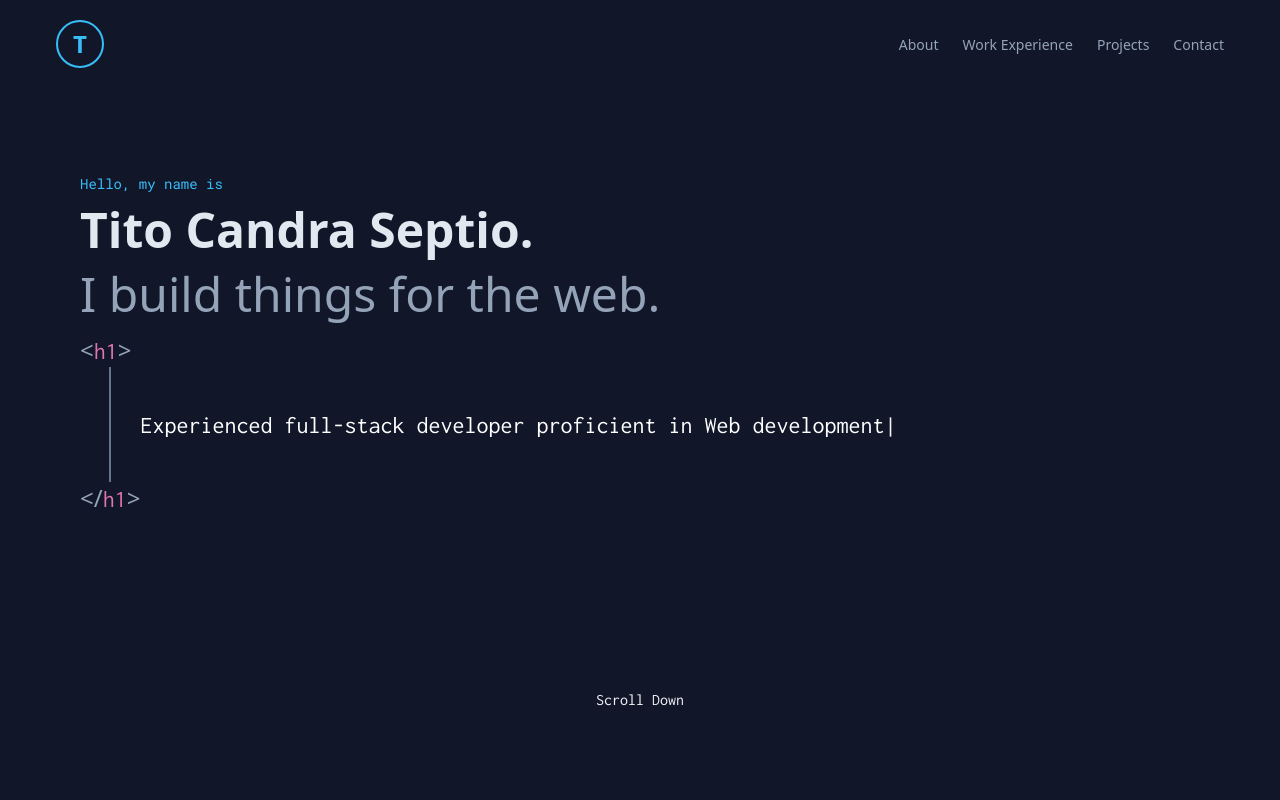
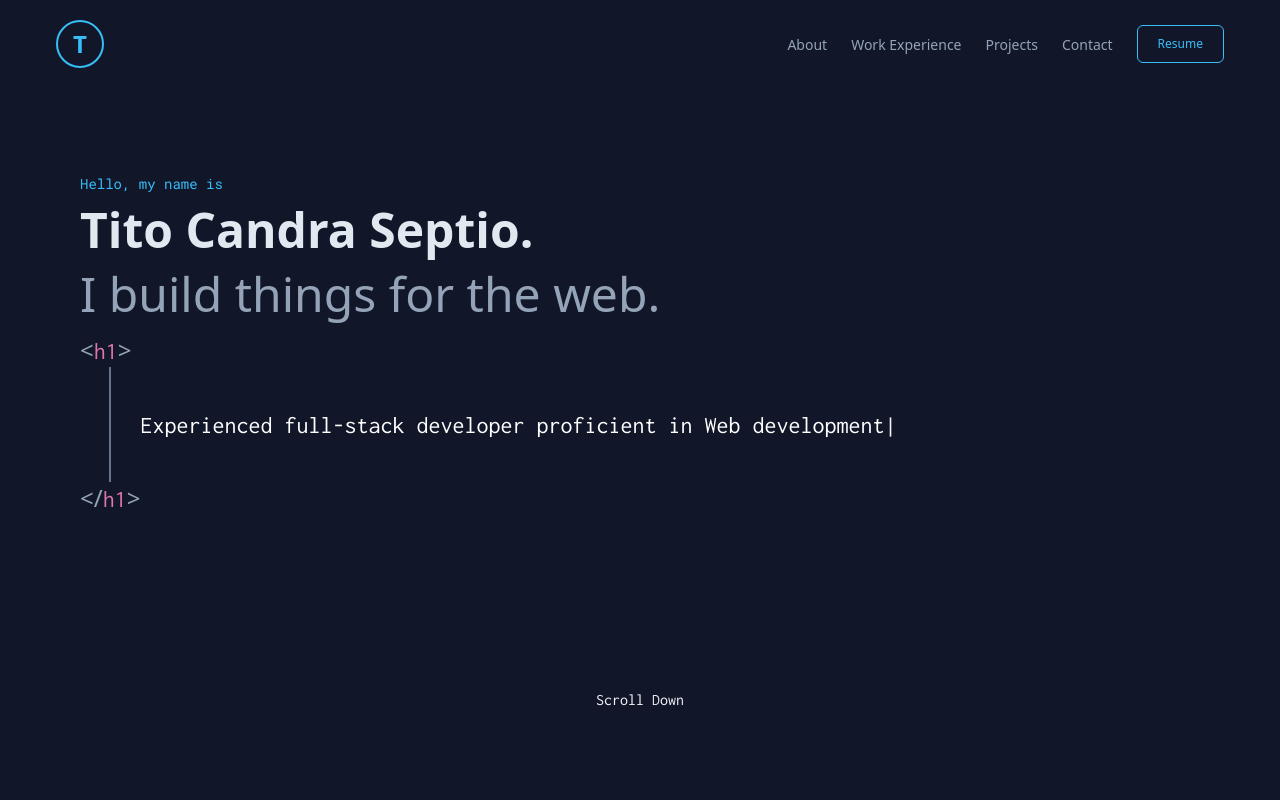
Before and after one commit to titocs/portfolio, a React (Vite) app: page / in a window 1280 px wide. Shown: the top 800 px of the page. Built offline with nearby package versions, Linux system fonts and the light colour scheme.

Commit message:
uncomment resume

```diff
--- a/src/components/header/Header.jsx
+++ b/src/components/header/Header.jsx
@@ -48,12 +48,12 @@ const Header = ({ openOffCanvasMenu, setopenOffCanvasMenu }) => {
               Contact
             </a>
           </li>
-          {/* <li className="px-5 text-primary-blue text-xs py-[10px] w-fit border border-primary-blue rounded-md">
+          <li className="px-5 text-primary-blue text-xs py-[10px] w-fit border border-primary-blue rounded-md">
             <a target="_blank"
-              href="https://drive.google.com/file/d/12Wq1A-BQrbO1RA0n6QI4RkIfrj_PBuMc/view?usp=sharing" rel="noreferrer">
+              href="https://drive.google.com/file/d/1F1I5v6ZNph0af6G7EGT96L3Dkc1Z64wj/view?usp=sharing" rel="noreferrer">
               Resume
             </a>
-          </li> */}
+          </li>
         </ul>
       </nav>
     </header>
```
